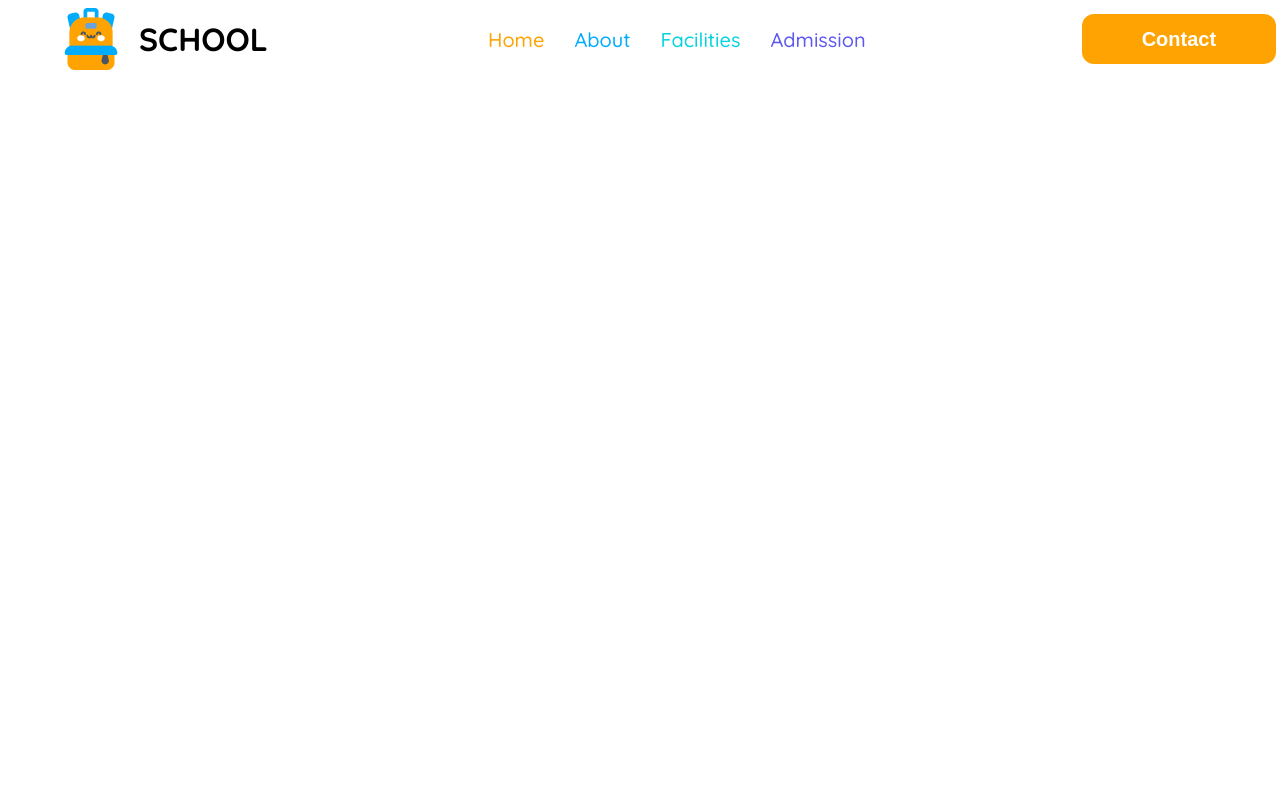
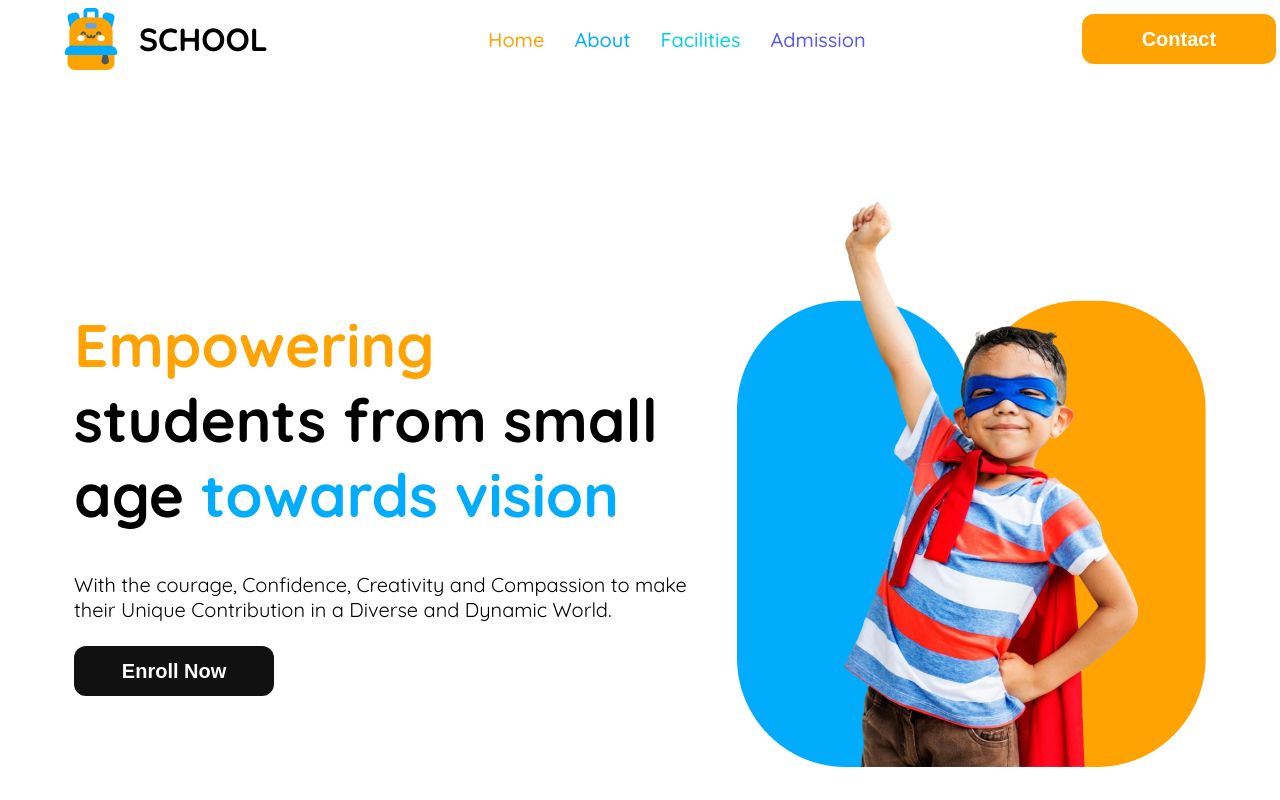
Before and after one commit to shakil-salman/B11-Assignment-2, a plain HTML site: page index.html in a window 1280 px wide. Drawn offline with Linux system fonts and the light colour scheme.

Commit message:
added banner

```diff
--- a/index.html
+++ b/index.html
@@ -24,6 +24,14 @@
             <button class="nav-btn text-white">Contact</button>
             <img src="assets/nav.png" alt="" id="nav-icon-small-device">
         </nav>
+        <div class="banner display-flex">
+            <div class="banner-content">
+                <h1 class="banner-title"><span id="h1-yellow">Empowering</span> <br> students from small <br> age <span id="h1-blue">towards vision</span></h1>
+                <p class="banner-description">With the courage, Confidence, Creativity and Compassion to make <br> their Unique Contribution in a Diverse and Dynamic World.</p>
+                <button class="btn-black">Enroll Now</button>
+            </div>
+            <div><img class="banner-image" src="assets/hero-kids.png" alt=""></div>
+        </div>
     </header>
 </body>
 
--- a/styles/styles.css
+++ b/styles/styles.css
@@ -41,6 +41,19 @@
     color: #FFFFFF;
     font-size: 1.25rem;
     font-weight: 600;
+}
+
+.btn-black{
+    width: 200px;
+    height: 50px;
+    background-color: #111111;
+    border-radius: 12px;
+    border: 0;
+    padding: 10px 47px;
+    color: #FFFFFF;
+    font-size: 1.25rem;
+    font-weight: 600;
+
 }
 
 /* header styles */
@@ -89,17 +102,47 @@
     border: 0;
     padding: 10px 60px;
 }
+/* banner styles */
+.banner{
+    margin-top: 122px;
+    justify-content: center;
+    align-items: center;
+}
+.banner-content{
+    margin-right: 50px;
+}
+.banner-title{
+    font-weight: 700;
+    font-size: 3.75rem;
+}
+#h1-yellow{
+    color: #FEA301;
+}
+#h1-blue{
+    color: #01ACFD;
+}
+.banner-description{
+    font-size: 1.25rem;
+    margin-top: 14px;
+    margin-bottom: 24px;
+}
 
 /* responsive media query */
+/* big device like computers*/
 @media screen and (min-width: 576px){
     #nav-icon-small-device{
         display: none;
     }
 }
+/* small device */
 @media screen and (max-width: 576px) {
     .logo-title,
     .nav-links, .nav-btn {
         display: none;
     }
+    .banner{
+        flex-direction: column-reverse;
+        text-align: center;
+    }
 
 }
```
